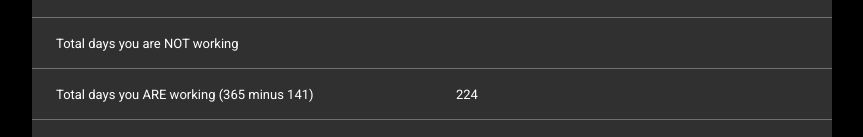
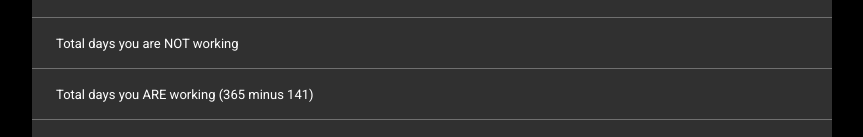
Before and after one commit to hikurangi/day-rate-calculator, a React (Create React App) app: page / in a window 1280 px wide. Shown: the part 813-950 px from the top of the page, without its empty margins (208-1071 px from the left). Built offline with nearby package versions, Linux system fonts and the light colour scheme.

Commit message:
daysWorking => sfc

```diff
--- a/src/components/Calculator.js
+++ b/src/components/Calculator.js
@@ -50,7 +50,8 @@ class Calculator extends Component {
       thisYear,
       annualLeave: 20,
       sickLeave: 5,
-      // publicHolidays: 12
+      // publicHolidays: 12,
+      daysWorking: 0,
       daysNotWorking: 0,
     }
   }
--- a/src/components/DaysWorking.js
+++ b/src/components/DaysWorking.js
@@ -1,16 +1,14 @@
-import React, { Component } from 'react'
+import React from 'react'
 
 import { TableRow, TableRowColumn } from 'material-ui/Table'
 
-class DaysWorking extends Component {
-  render() {
-    return (
-      <TableRow>
-        <TableRowColumn>Total days you ARE working (365 minus 141)</TableRowColumn>
-        <TableRowColumn>224</TableRowColumn>
-      </TableRow>
-    )
-  }
+const DaysWorking = ({ daysWorking }) => {
+  return (
+    <TableRow>
+      <TableRowColumn>Total days you ARE working (365 minus 141)</TableRowColumn>
+      <TableRowColumn>{ daysWorking }</TableRowColumn>
+    </TableRow>
+  )
 }
 
 export default DaysWorking
```
